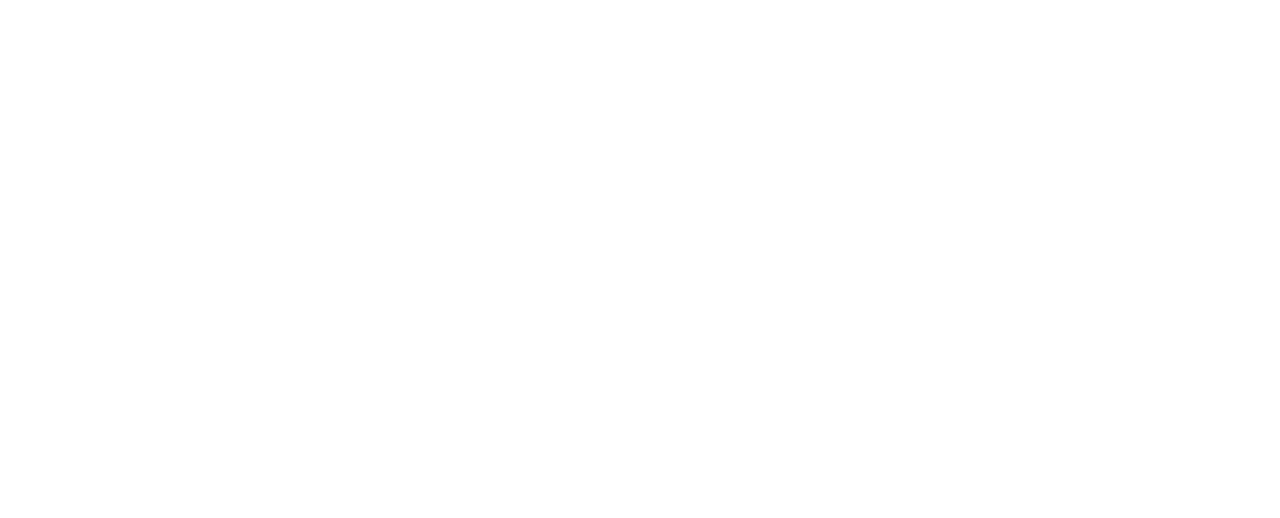
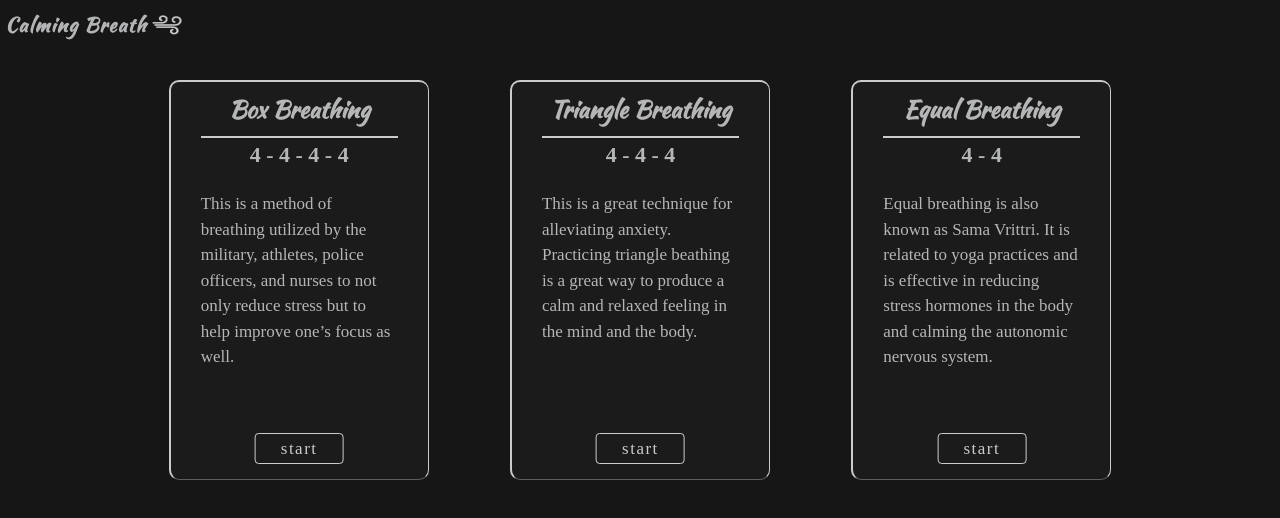
Before and after one commit to jeffKimball/Calming-Breath-2.0, a plain HTML site: page index.html in a window 1280 px wide. Drawn offline with Linux system fonts and the light colour scheme.

Commit message:
style logo and cards

```diff
--- a/index.html
+++ b/index.html
@@ -3,11 +3,51 @@
 <head>
     <meta charset="UTF-8">
     <meta name="viewport" content="width=device-width, initial-scale=1.0">
+    <link href="https://fonts.googleapis.com/css2?family=Kaushan+Script&family=Merienda:wght@700&display=swap" rel="stylesheet">
+    <link rel="shortcut icon" type="image/png" href="images/breath-favicon.ico">
+
     <link rel="stylesheet" href="style.css">
     <script src="main.js" defer></script>
     <title>Calming Breath</title>
 </head>
 <body>
 
+    <header>
+        <h1 id="logo">Calming Breath</h1>
+        <img id="breath" src="images/exhale.png" alt="">
+    </header>
+
+    <div class="card-container">
+        <div class="card">
+            <div class="card-content">
+                <h2>Box Breathing</h2>
+                <h3>4 - 4 - 4 - 4</h3>
+                <p>This is a method of breathing utilized by the military, athletes, police officers, and nurses to not only reduce stress but to help improve one’s focus as well.
+                </p>
+                <a class="btn" href="box-breathing/box.html">start</a>
+            </div>
+        </div>
+
+        <div class="card">
+            <div class="card-content">
+                <h2>Triangle Breathing</h2>
+                <h3>4 - 4 - 4</h3>
+                <p>This is a great technique for alleviating anxiety. Practicing triangle beathing is a great way to produce a calm and relaxed feeling in the mind and the body.
+                </p>
+                <a class="btn" href="triangle-breathing/triangle.html">start</a>
+            </div>
+        </div>
+
+        <div class="card">
+            <div class="card-content">
+                <h2>Equal Breathing</h2>
+                <h3>4 - 4</h3>
+                <p>Equal breathing is also known as Sama Vrittri. It is related to yoga practices and is effective in reducing stress hormones in the body and calming the autonomic nervous system.
+                </p>
+                <a class="btn" href="equal-breathing/equal.html">start</a>
+            </div>
+        </div>
+    </div>
+
 </body>
 </html>
--- a/style.css
+++ b/style.css
@@ -0,0 +1,124 @@
+/* basic resets */
+*, *::before, *::after {
+    box-sizing: border-box;
+  }
+  * {
+    margin: 0;
+  }
+  html, body {
+    height: 100%;
+  }
+  body {
+    line-height: 1.5;
+    -webkit-font-smoothing: antialiased;
+  }
+
+  body {
+    background-color: #161616;
+  }
+
+header {
+    display: flex;
+    align-items: center;
+    height: 50px;
+}
+
+#logo {
+    font-family: "Kaushan Script", serif;
+    color:rgb(246, 248, 249, 0.7);
+    font-size: 20px;
+    letter-spacing: 1px;
+    margin: 0 5px;
+    /* top: 10px; */
+    /* left: 10px; */
+}
+
+#breath {
+    height: 20px;
+    width: 30px;
+    cursor: text;
+    opacity: 0.8;
+}
+
+.card-container {
+    width: 80%;
+    margin: auto;
+    display: flex;
+    flex-wrap: wrap;
+    justify-content: space-between;
+  }
+
+  .card {
+    width: 260px;
+    height: 400px;
+    background: rgb(27, 27, 27);
+    margin: 30px auto;
+    border-radius: 10px;
+    position: relative;
+  }
+
+  .card:first-of-type {
+    border-left: 2.5px solid rgb(246, 248, 249, 0.8);
+    border-top: 2.5px solid rgba(246, 248, 249, 0.8);
+    border-right: 0.5px solid rgb(246, 248, 249, 0.8);
+    border-bottom: 0.5px solid rgb(246, 248, 249, 0.3);
+  }
+
+  .card:nth-of-type(2) {
+    border-left: 2.5px solid rgb(246, 248, 249, 0.8);
+    border-top: 2.5px solid rgba(246, 248, 249, 0.8);
+    border-right: 0.5px solid rgb(246, 248, 249, 0.8);
+    border-bottom: 0.5px solid rgb(246, 248, 249, 0.3);
+  }
+
+  .card:last-of-type {
+    border-left: 2.5px solid rgb(246, 248, 249, 0.8);
+    border-top: 2.5px solid rgba(246, 248, 249, 0.8);
+    border-right: 0.5px solid rgb(246, 248, 249, 0.8);
+    border-bottom: 0.5px solid rgb(246, 248, 249, 0.3);
+  }
+
+  .card-content {
+    color:rgb(246, 248, 249, 0.7);
+    padding: 10px 30px;
+  }
+
+  h2 {
+    font-family: "Kaushan Script", serif;
+    border-bottom: 2px solid rgba(246, 248, 249, 0.8);
+    text-align: center;
+    padding-bottom: 8px;
+  }
+
+  h3 {
+    font-size: 22px;
+    text-align: center;
+  }
+
+  .card-content p {
+    font-size: 17px;
+    font-weight: 400;
+    margin: 20px 0;
+  }
+
+  .btn {
+    color: rgba(246, 248, 249, 0.8);
+    font-size: 17px;
+    letter-spacing: 1.5px;
+    text-decoration: none;
+    position: absolute;
+    bottom: 15px;
+    left: 50%;
+    transform: translateX(-50%);
+    border: 1px solid rgba(246, 248, 249, 0.8);
+    border-radius: 4px;
+    padding: 2px 25px;
+    transition: all 0.2s;
+  }
+
+  .btn:hover {
+    padding: 2px 26px;
+    background-color: rgb(38, 38, 38);
+    transition: all 0.2s;
+
+  }
```
